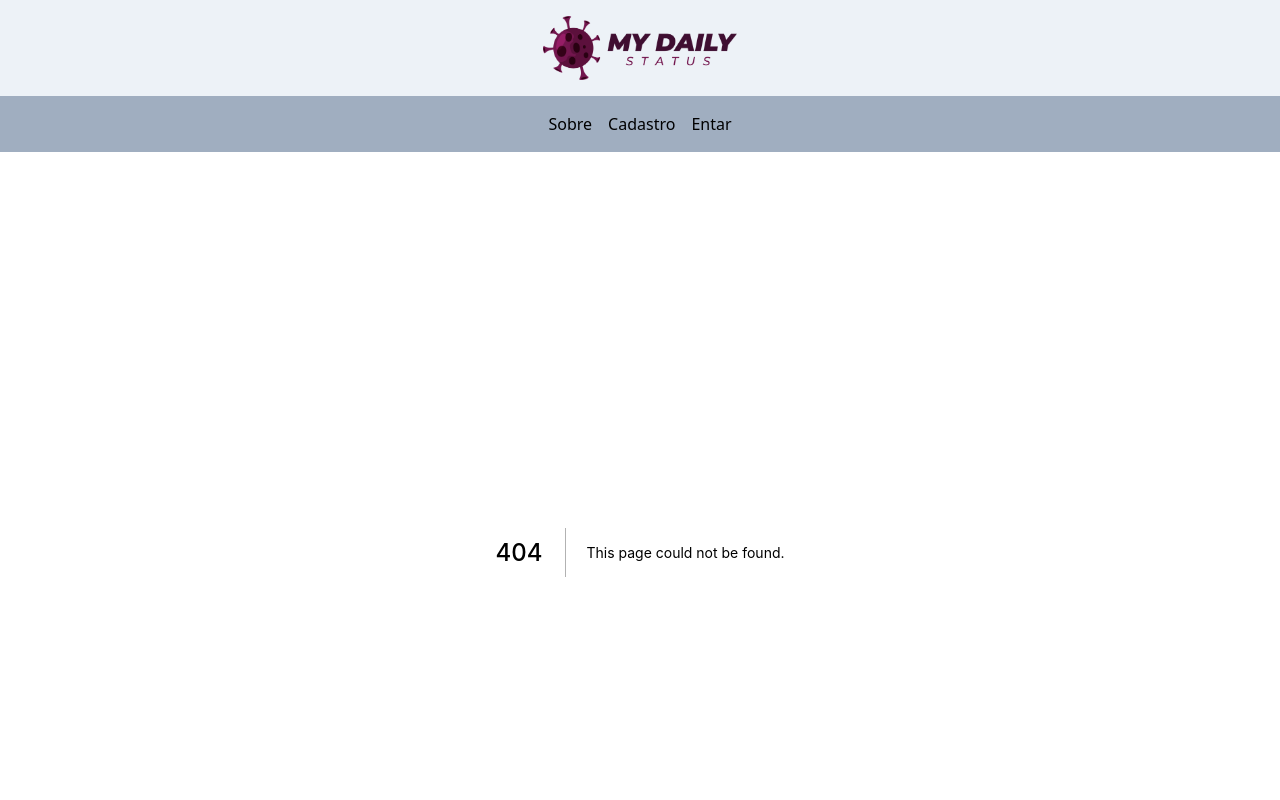
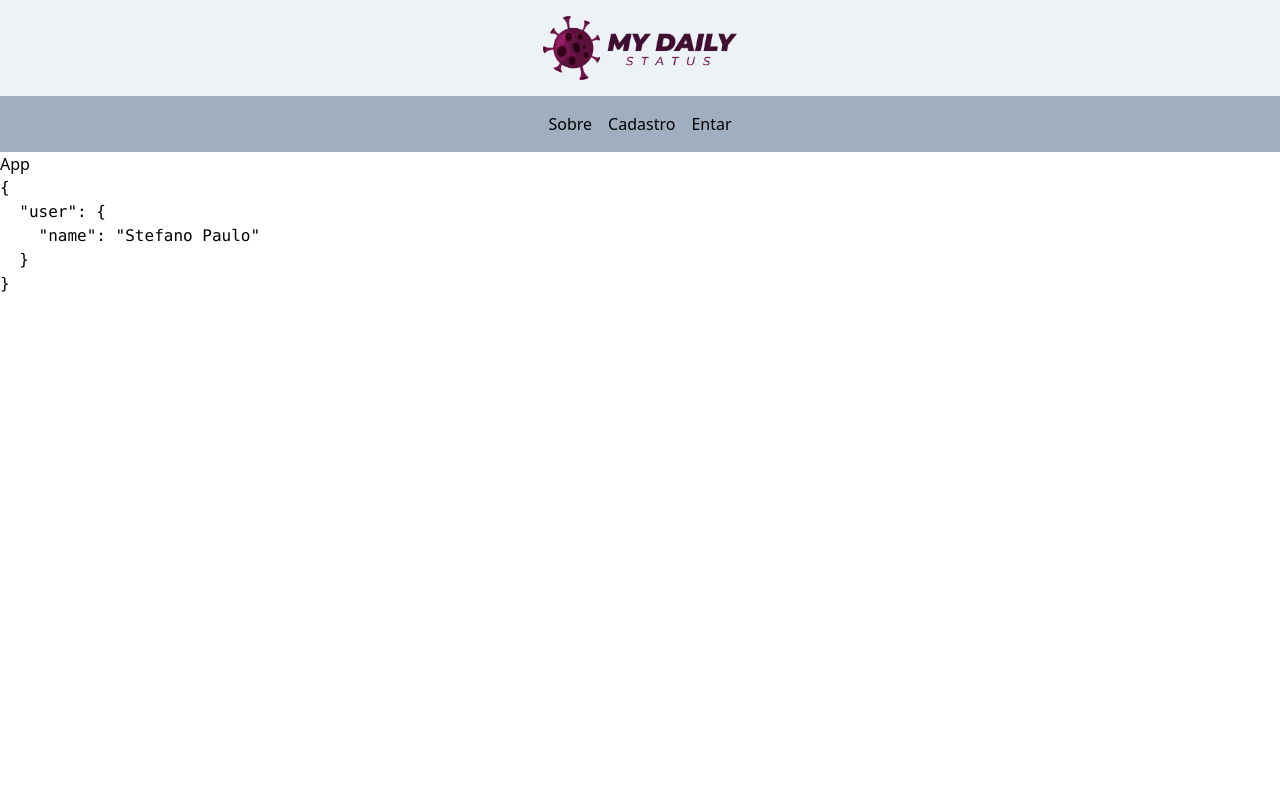
Before and after one commit to stefanopaulo/mydailystatus, a Next.js app: page /app in a window 1280 px wide. Before the commit this address had no page. Shown: the top 800 px of the page. Built offline with nearby package versions, Linux system fonts and the light colour scheme.

Commit message:
comecando a estruturar a pag app

```diff
--- /dev/null
+++ b/pages/app.js
@@ -0,0 +1,24 @@
+import React from 'react'
+
+const App = (props) => {
+    return (
+        <div>
+            <h1>App</h1>
+            <pre>
+                {JSON.stringify(props, null, 2)}
+            </pre>
+        </div>
+    )
+}
+
+export default App
+
+export async function getServerSideProps({ req, res }) {
+    return {
+        props: {
+            user: {
+                name: 'Stefano Paulo'
+            }
+        }
+    }
+}
```
